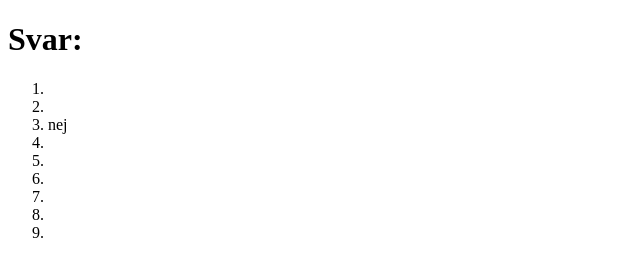
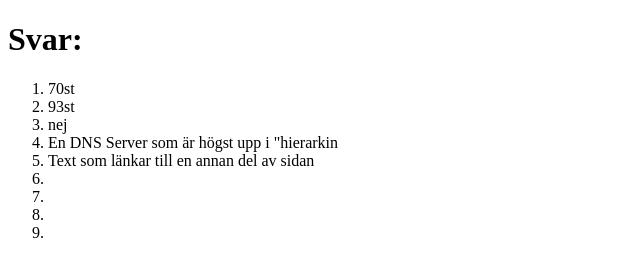
Before and after one commit to nilsj00/nilsj00, a plain HTML site: page history.html in a window 1280 px wide. Shown: the whole page, without its empty margins (0-640 px from the left). Drawn offline with Linux system fonts and the light colour scheme.

Commit message:
vydiwadad

```diff
--- a/history.html
+++ b/history.html
@@ -7,11 +7,11 @@
  <body>
  <h1>Svar:</h1>
  <ol>
- <li></li>
- <li></li>
+ <li>70st</li>
+ <li>93st</li>
  <li>nej</li>
- <li></li>
- <li></li>
+ <li>En DNS Server som är högst upp i "hierarkin</li>
+ <li>Text som länkar till en annan del av sidan</li>
  <li></li>
  <li></li>
  <li></li>
```
